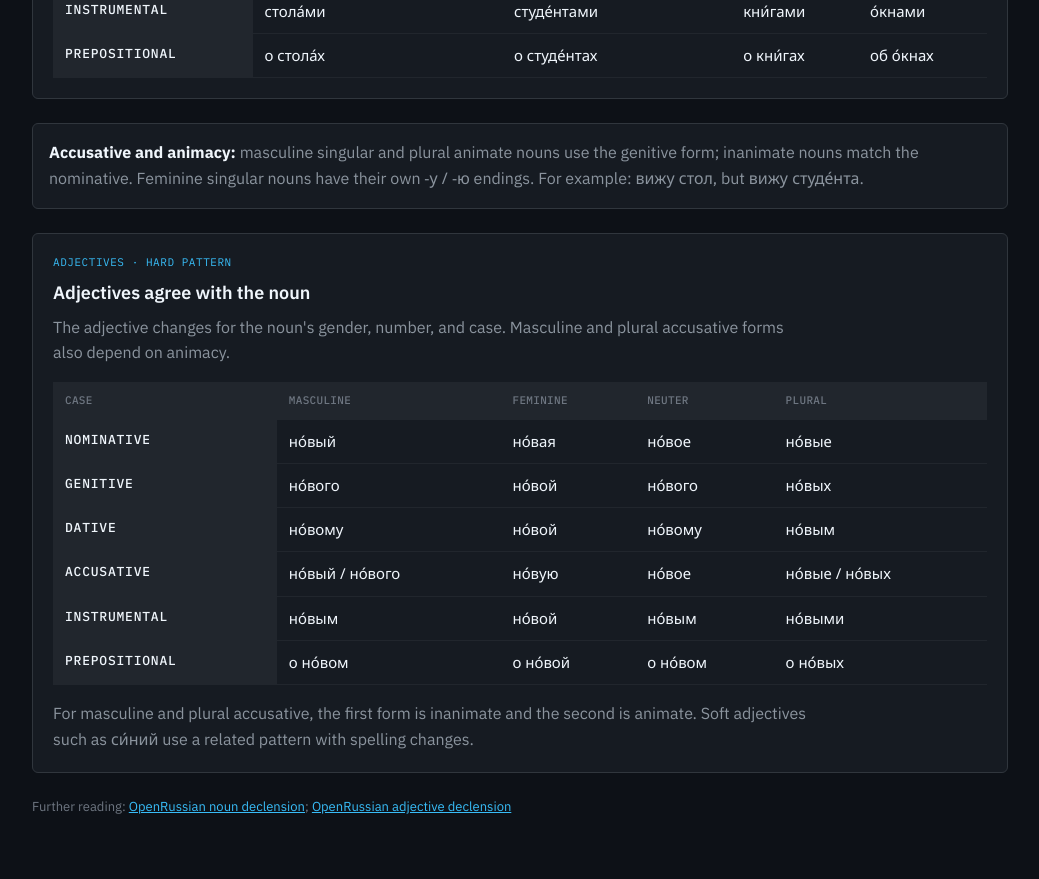
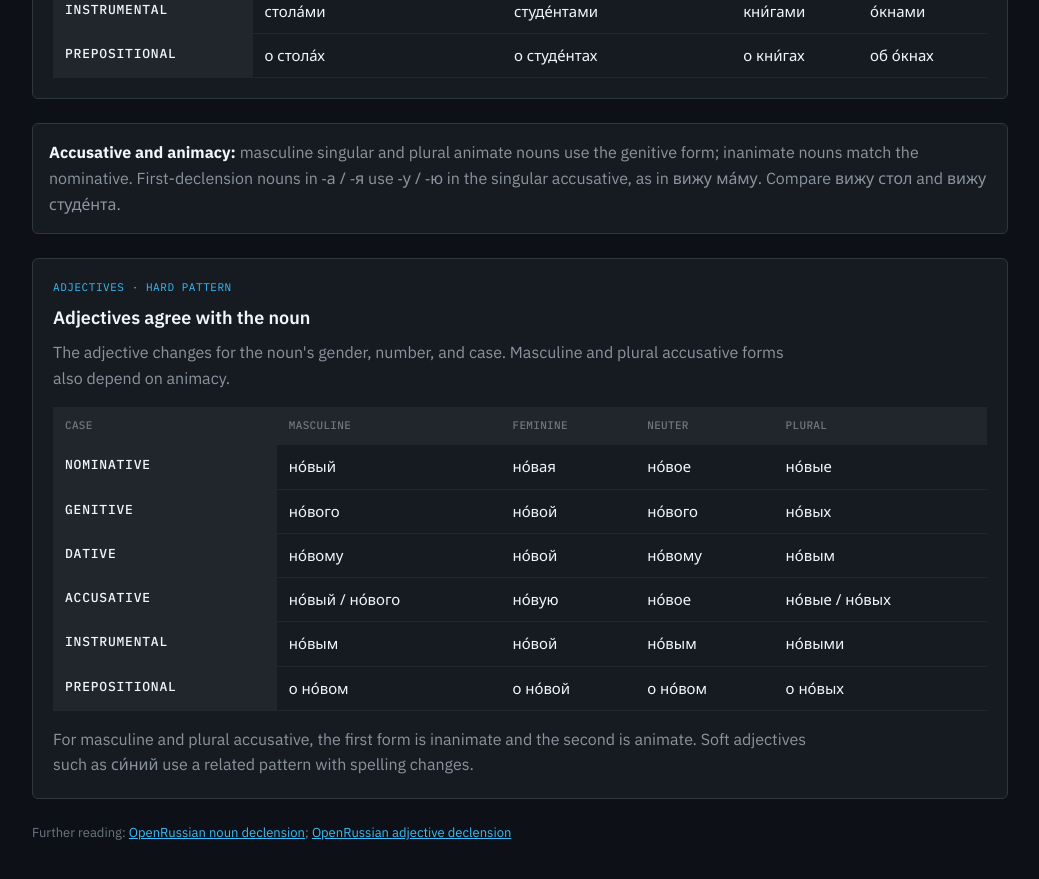
Before and after one commit to pausegarra/russian-cheatsheet-front, a React (Vite) app: page /grammar/declensions in a window 1280 px wide. Shown: the part 1080-1959 px from the top of the page, without its empty margins (240-1279 px from the left). Built offline with nearby package versions, Linux system fonts and the light colour scheme; no server answers; what @betino/fetch would draw is missing.

Commit message:
fix(grammar): clarify accusative and number scope

```diff
--- a/src/modules/grammar/pages/declensions.tsx
+++ b/src/modules/grammar/pages/declensions.tsx
@@ -145,9 +145,12 @@ export function DeclensionsPage() {
       <aside className={classes.callout}>
         <strong>Accusative and animacy:</strong> masculine singular and plural
         animate nouns use the genitive form; inanimate nouns match the
-        nominative. Feminine singular nouns have their own{" "}
-        <span lang="ru">-у / -ю</span> endings. For example:{" "}
-        <span lang="ru">вижу стол</span>, but <span lang="ru">вижу студе́нта</span>.
+        nominative. First-declension nouns in{" "}
+        <span lang="ru">-а / -я</span> use{" "}
+        <span lang="ru">-у / -ю</span> in the singular accusative, as in{" "}
+        <span lang="ru">вижу ма́му</span>. Compare{" "}
+        <span lang="ru">вижу стол</span> and{" "}
+        <span lang="ru">вижу студе́нта</span>.
       </aside>
 
       <section className={classes.section} aria-labelledby="adjective-title">
--- a/src/modules/grammar/pages/numbers.tsx
+++ b/src/modules/grammar/pages/numbers.tsx
@@ -58,6 +58,12 @@ export function NumbersPage() {
           </table>
         </div>
 
+        <p className={classes.note}>
+          These forms describe counting phrases in the nominative. In other
+          cases, both forms can change: <span lang="ru">к двум стола́м</span>.
+          Animate accusative uses forms such as{" "}
+          <span lang="ru">вижу двух студе́нтов</span>.
+        </p>
         <p className={classes.note}>
           For compound numbers, the last word controls the pattern:{" "}
           <span lang="ru">два́дцать оди́н год</span>,{" "}
```
